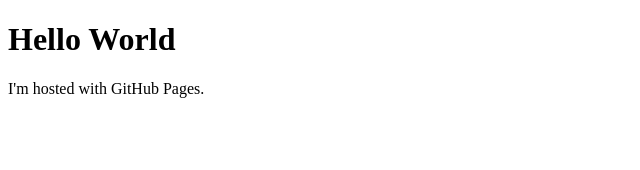
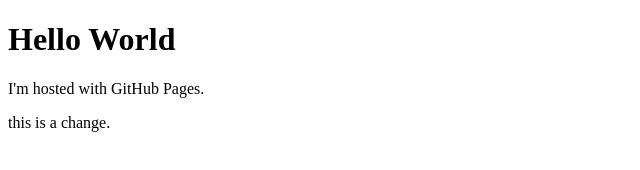
Before and after one commit to amccarthy1813/amccarthy1813.github.io, a plain HTML site: page index.html in a window 1280 px wide. Shown: the whole page, without its empty margins (0-640 px from the left). Drawn offline with Linux system fonts and the light colour scheme.

Commit message:
Update index.html
test change in GitHub

```diff
--- a/index.html
+++ b/index.html
@@ -3,5 +3,6 @@
 <body>
 <h1>Hello World</h1>
 <p>I'm hosted with GitHub Pages.</p>
+<p>this is a change.</p>
 </body>
 </html>
```
